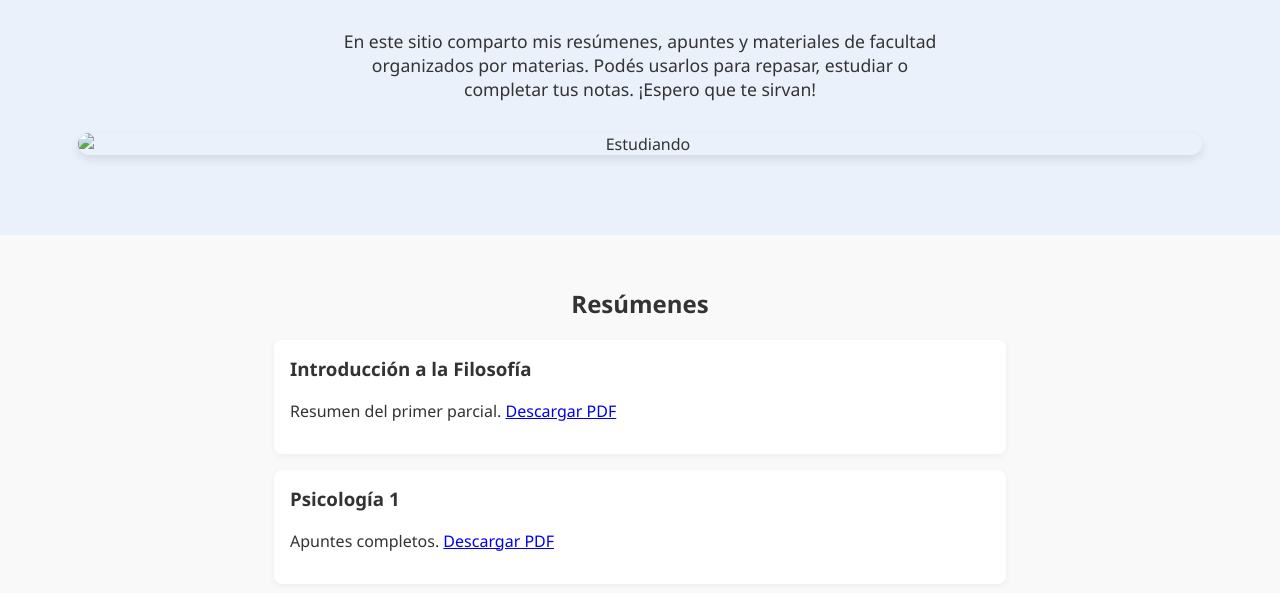
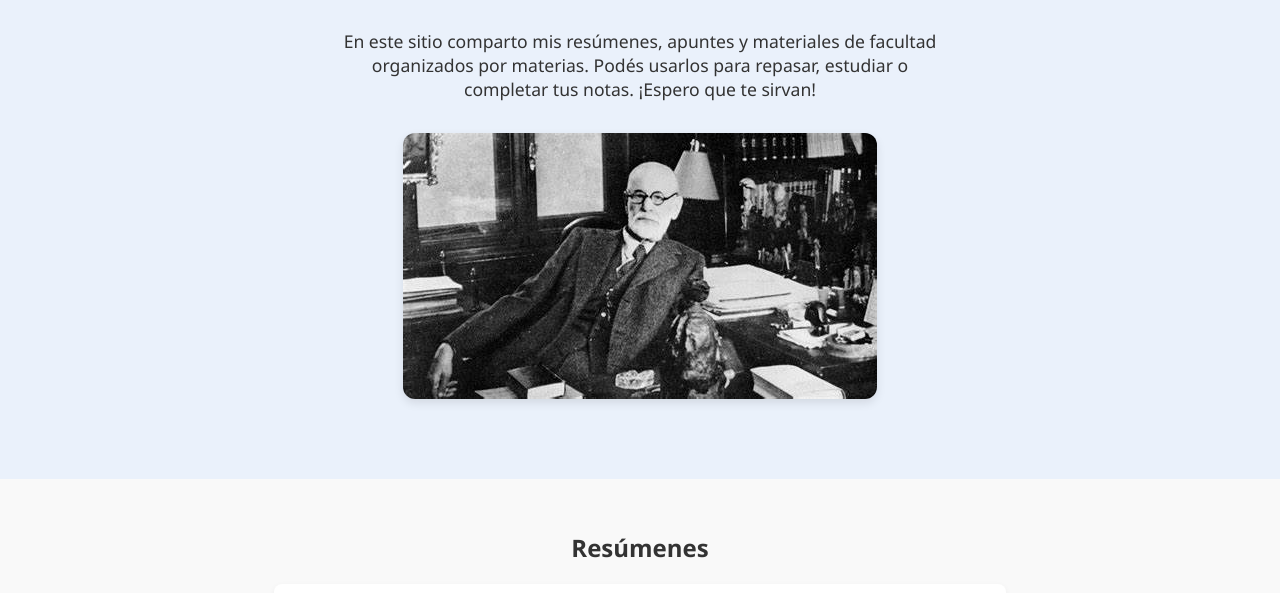
Before and after one commit to EstudiantePsico/EstudiantePsico.github.io, a plain HTML site: page index.html in a window 1280 px wide. Shown: the part 207-800 px from the top of the page. Drawn offline with Linux system fonts and the light colour scheme.

Commit message:
Update index.html

```diff
--- a/index.html
+++ b/index.html
@@ -92,7 +92,7 @@
     <div class="descripcion">
       <p>En este sitio comparto mis resúmenes, apuntes y materiales de facultad organizados por materias. Podés usarlos para repasar, estudiar o completar tus notas. ¡Espero que te sirvan!</p>
     </div>
-    <img class="imagen-principal" src="estudio.jpg" alt="Estudiando" />
+    <img class="imagen-principal" src="OIP (26).jpeg" alt="Estudiando" />
   </header>
 
   <!-- Sección de resúmenes -->
```
